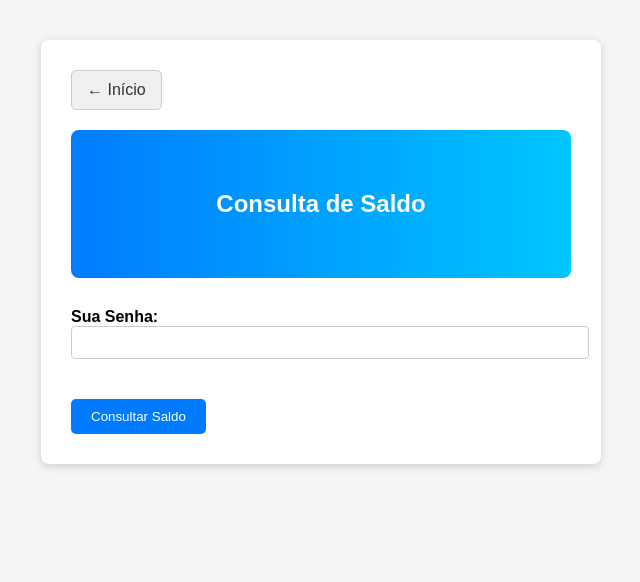
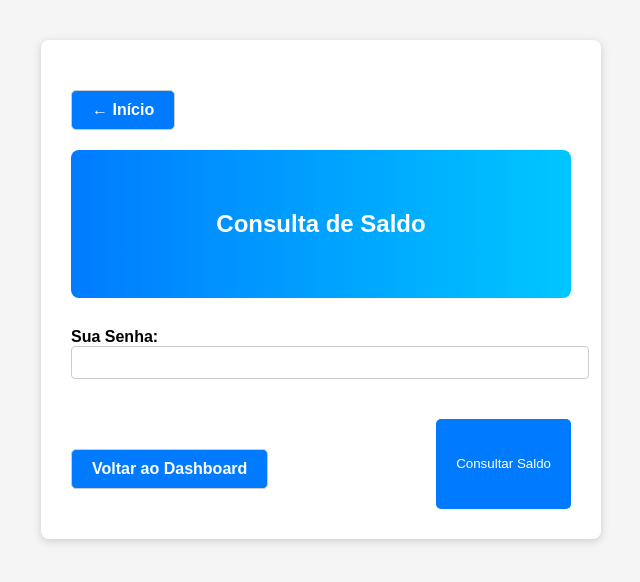
Before and after one commit to LucasSouzaNoronha/N_Bank, a Flask app: page /saldo in a window 1280 px wide. Shown: the top 582 px of the page, without its empty margins (319-959 px from the left). Run offline with Flask 3, Linux system fonts and the light colour scheme; the visitor is signed in with stand-in values (Sample User, id 1); some libraries are stand-ins or nearby versions.

Commit message:
Adiciona funcionalidade de seleção de agências e botão de retorno ao dashboard nas páginas de conta, depósito, saldo e transferência

```diff
--- a/site_nbank.py
+++ b/site_nbank.py
@@ -1,4 +1,4 @@
-from flask import Flask, render_template, request, session, redirect, url_for
+from flask import Flask, render_template, request, session, redirect, url_for, jsonify
 import main
 import json
 from database import Banco
@@ -41,7 +41,19 @@ def agencia():
 @app.route('/conta', methods=['GET', 'POST'])
 def conta():
     if request.method == 'GET':
-        return render_template('conta.html')
+        try:
+            conn = banco.conectar()
+            cur = conn.cursor()
+            cur.execute("SELECT numero_agencia, municipio FROM agencias")
+            agencias = cur.fetchall()
+            cur.close()
+            conn.close()
+        except Exception as e:
+            agencias = []
+            print(f"Erro ao buscar agências: {e}")
+
+        return render_template('conta.html', agencias=agencias)
+
     elif request.method == 'POST':
         json_input = request.get_json() or {}
         resultado = main.conta(json_input)
--- a/templates/base.html
+++ b/templates/base.html
@@ -91,6 +91,20 @@
         button[type="submit"]:hover {
             background-color: #0056b3;
         }
+
+            .back-button {
+        display: inline-block;
+        margin-top: 20px;
+        padding: 10px 20px;
+        background-color: #007bff;
+        color: #fff;
+        text-decoration: none;
+        border-radius: 5px;
+        font-weight: bold;
+        }
+        .back-button:hover {
+            background-color: #0056b3;
+        }
     </style>
     {% block head %}{% endblock %}
 </head>
--- a/templates/depositar.html
+++ b/templates/depositar.html
@@ -12,6 +12,9 @@
     <div class="form-group">
         <label for="valor">Valor do Depósito:</label>
         <input type="number" id="valor" name="valor" step="0.01" required>
+    </div>
+    <div style="text-align:center; margin-top: 30px;">
+    <a href="/dashboard" class="back-button">Voltar ao Dashboard</a>
     </div>
     <button type="submit">Depositar</button>
 </form>
--- a/templates/saldo.html
+++ b/templates/saldo.html
@@ -8,6 +8,9 @@
     <div class="form-group-full">
         <label for="senha">Sua Senha:</label>
         <input type="password" id="senha" name="senha" required>
+    </div>
+    <div style="text-align:center; margin-top: 30px;">
+    <a href="/dashboard" class="back-button">Voltar ao Dashboard</a>
     </div>
     <button type="submit">Consultar Saldo</button>
 </form>
--- a/templates/transferencia.html
+++ b/templates/transferencia.html
@@ -20,6 +20,9 @@
     <div class="form-group">
         <label for="valor">Valor:</label>
         <input type="number" id="valor" name="valor" step="0.01" required>
+    </div>
+    <div style="text-align:center; margin-top: 30px;">
+    <a href="/dashboard" class="back-button">Voltar ao Dashboard</a>
     </div>
     <button type="submit">Transferir</button>
 </form>
```
Also changed, not shown: templates/conta.html (+6 -1 lines).
